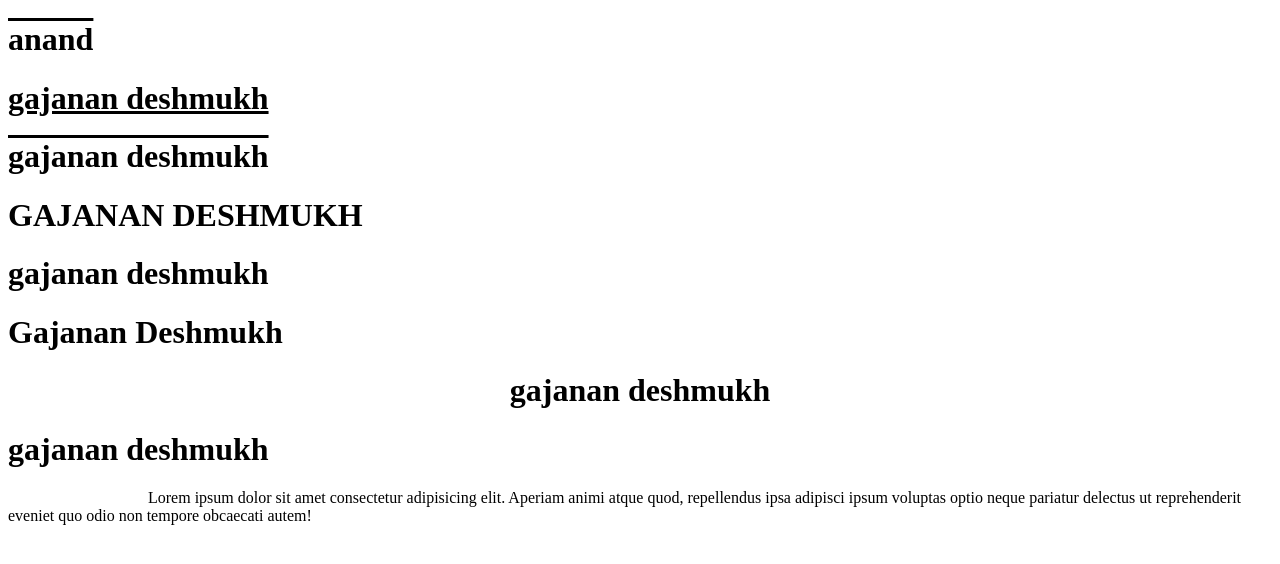
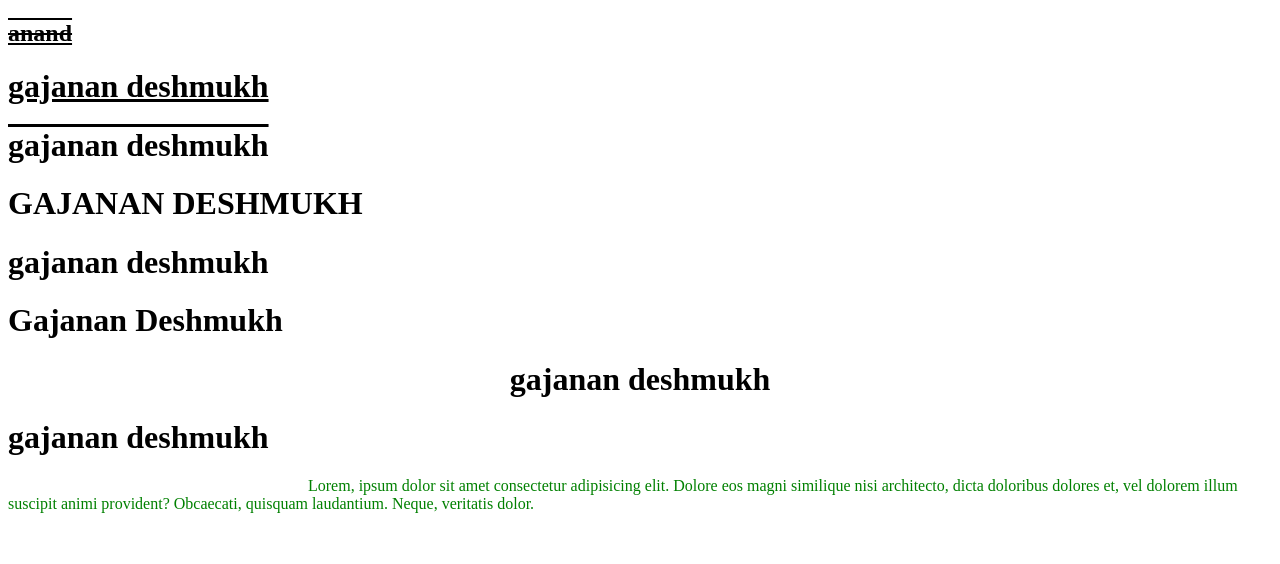
Before and after one commit to gaju120/learning-css, a plain HTML site: page text_format.html in a window 1280 px wide. Drawn offline with Linux system fonts and the light colour scheme.

Commit message:
error coraction  of t-indent and decorator also

```diff
--- a/css/style.css
+++ b/css/style.css
@@ -54,9 +54,11 @@ h6{
 .t_decor_overline{
     text-decoration: overline;
 }
-.t_decor_underline{
-    text-decoration: underline.overline;
+.t_decor_all{
+    text-decoration: underline overline line-through;
 }
-.t-indent{
-    text-indent: 140px;
+.text_indent{
+    text-indent: 300px;
+    color: green;
+
 }
--- a/text_format.html
+++ b/text_format.html
@@ -1,20 +1,37 @@
 <!DOCTYPE html>
 <html lang="en">
+
 <head>
     <meta charset="UTF-8">
     <meta name="viewport" content="width=device-width, initial-scale=1.0">
     <title>Document</title>
     <link href="css/style.css" rel="stylesheet" type="text/css" />
 </head>
+
 <body>
-    <h1 class="t_decor_underline t_decor_overline t_decor_linethrought">anand</h1>
+    <h2 class="t_decor_all">anand</h2>
+
     <h1 class="t_decor_underline">gajanan deshmukh</h1>
+
     <h1 class="t_decor_overline">gajanan deshmukh</h1>
+
     <h1 class="t_transform_upper">gajanan deshmukh</h1>
+
     <h1 class="t_transform_lower">gajanan deshmukh</h1>
+
     <h1 class="t_transform_capitalize">gajanan deshmukh</h1>
+
+
     <h1 class="t_center">gajanan deshmukh</h1>
+
+
     <h1 class="t_right">gajanan deshmukh</h1>
-    <p class="t-indent">Lorem ipsum dolor sit amet consectetur adipisicing elit. Aperiam animi atque quod, repellendus ipsa adipisci ipsum voluptas optio neque pariatur delectus ut reprehenderit eveniet quo odio non tempore obcaecati autem!</p>
+
+    <p class="text_indent">
+        Lorem, ipsum dolor sit amet consectetur adipisicing elit. Dolore eos magni similique nisi architecto, dicta
+        doloribus dolores et, vel dolorem illum suscipit animi provident? Obcaecati, quisquam laudantium. Neque,
+        veritatis dolor. </p>
+
 </body>
+
 </html>
```
